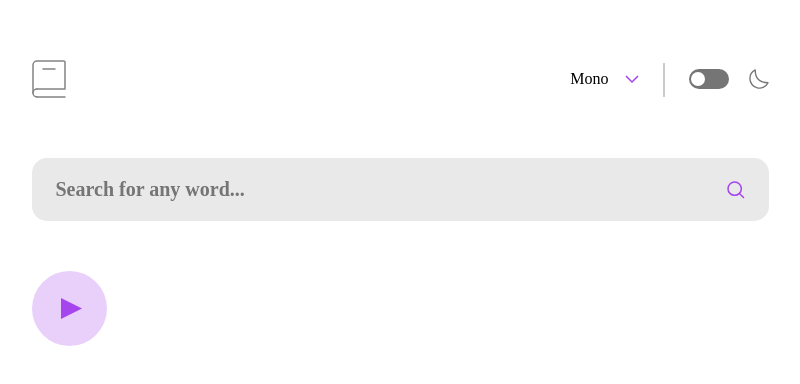
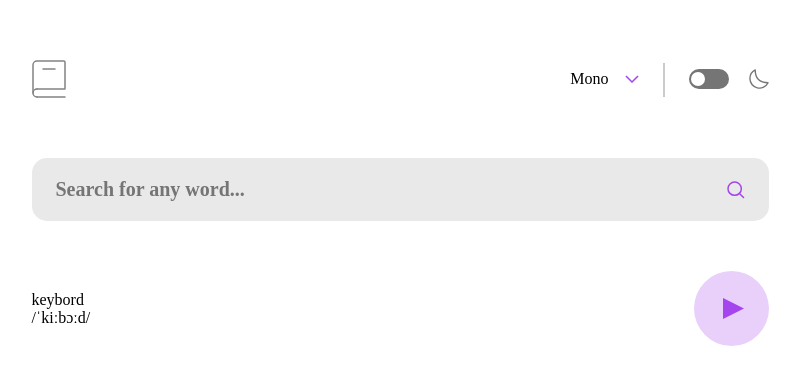
Before and after one commit to nivancheva/Dictionary-web-app-react, a React (Vite) app: page / in a window 1280 px wide. Shown: the top 384 px of the page, without its empty margins (240-1040 px from the left). Built offline with nearby package versions, Linux system fonts and the light colour scheme.

Commit message:
add WordMeaningSection component

```diff
--- a/src/App.jsx
+++ b/src/App.jsx
@@ -1,18 +1,18 @@
 import './App.css';
-import ButtonPlay from './components/ButtonPlay';
+import Navigation from './components/Navigation';
 import InputWord from './components/InputWord';
-import Navigation from './components/Navigation';
+import WordMeaningSection from './components/WordMeaningSection';
 
 function App() {
 
   return (
     <div className='container'>
+
       <Navigation />
 
       <InputWord />
 
-      <ButtonPlay />
-
+      <WordMeaningSection />
 
     </div>
   )
--- /dev/null
+++ b/src/components/WordMeaningSection.css
@@ -0,0 +1,3 @@
+.word {
+    justify-content: space-between;
+}
--- /dev/null
+++ b/src/components/WordMeaningSection.jsx
@@ -0,0 +1,17 @@
+import ButtonPlay from '../components/ButtonPlay';
+import './WordMeaningSection.css';
+
+export default function WordMeaningSection() {
+    return (
+        <div>
+            <div className='word flex'>
+                <div>
+                    <p className='input-word'>keybord</p>
+                    <p className='input-word_pronunciation'>/ˈkiːbɔːd/</p>
+                </div>
+                <ButtonPlay />
+            </div>
+
+        </div>
+    )
+}
```
